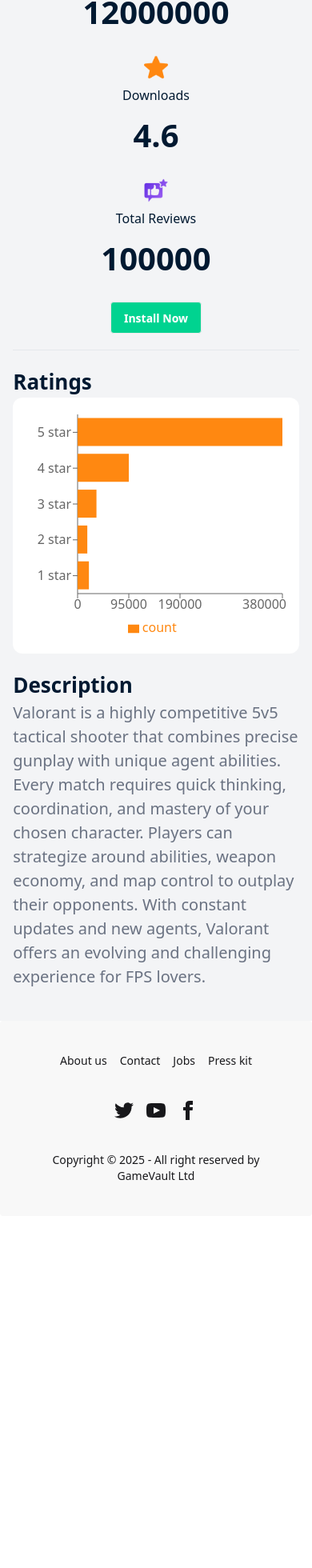
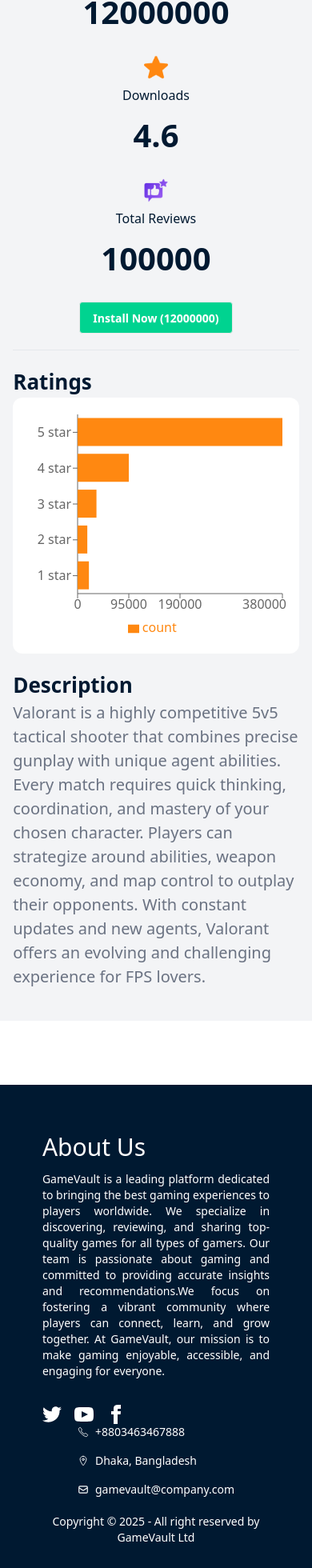
Before and after one commit to SadiaAhmedBushra/b12-a08-hero-apps, a React (Vite) app: page /game/1 in a window 390 px wide. Shown: the part 528-2488 px from the top of the page at 80% size. Before the commit the page ends 2048 px from the top, so only its background shows below. Built offline with nearby package versions, Linux system fonts and the light colour scheme.

Commit message:
sixth commit: custom footer and navigation spinners

```diff
--- a/package.json
+++ b/package.json
@@ -17,6 +17,7 @@
     "react-dom": "^19.1.1",
     "react-icons": "^5.5.0",
     "react-router": "^7.9.3",
+    "react-toastify": "^11.0.5",
     "recharts": "^3.2.1",
     "tailwindcss": "^4.1.14"
   },
--- a/src/App.jsx
+++ b/src/App.jsx
@@ -1,13 +1,14 @@
-
-import './App.css'
+import React from "react";
+import { ToastContainer } from "react-toastify";
+import "react-toastify/dist/ReactToastify.css";
 
 function App() {
-
   return (
     <>
-
+      {/* your routes/components */}
+      <ToastContainer position="top-right" autoClose={2000} hideProgressBar />
     </>
-  )
+  );
 }
 
-export default App
+export default App;
--- a/src/Routes/Routes.jsx
+++ b/src/Routes/Routes.jsx
@@ -5,6 +5,8 @@
 import Installation from "../pages/Installation";
 import ErrorPage from "../pages/ErrorPage";
 import GameDetails from "../pages/GameDetails";
+import { ToastContainer, toast } from "react-toastify";
+import "react-toastify/dist/ReactToastify.css";
 
 const router = createBrowserRouter([
   {
--- a/src/components/Footer.jsx
+++ b/src/components/Footer.jsx
@@ -1,16 +1,28 @@
 import React from "react";
+import { IoLocationOutline } from "react-icons/io5";
+import { IoCallOutline } from "react-icons/io5";
+import { HiOutlineMail } from "react-icons/hi";
 
 const Footer = () => {
   return (
-    <footer className="footer footer-horizontal footer-center bg-base-200 text-base-content rounded p-10">
-      <nav className="grid grid-flow-col gap-4">
-        <a className="link link-hover">About us</a>
-        <a className="link link-hover">Contact</a>
-        <a className="link link-hover">Jobs</a>
-        <a className="link link-hover">Press kit</a>
-      </nav>
+    <footer className="footer footer-horizontal bg-[#001931] text-white mt-20 p-10">
+      <div className="w-11/12 mx-auto flex flex-col justify-between items-center gap-5 my-5">
+        <div className="flex flex-col lg:flex-row justify-between items-center">
+
+          <div className="lg:w-2/3 flex flex-col items-start gap-3">
+            <h1 className="text-3xl">About Us</h1>
+            <p className="text-justify">
+              GameVault is a leading platform dedicated to bringing the best
+              gaming experiences to players worldwide. We specialize in
+              discovering, reviewing, and sharing top-quality games for all
+              types of gamers. Our team is passionate about gaming and committed
+              to providing accurate insights and recommendations.We focus on
+              fostering a vibrant community where players can connect, learn,
+              and grow together. At GameVault, our mission is to make gaming
+              enjoyable, accessible, and engaging for everyone.
+            </p>
             <nav>
-        <div className="grid grid-flow-col gap-4">
+              <div className="flex flex-row gap-4 mt-5">
                 <a>
                   <svg
                     xmlns="http://www.w3.org/2000/svg"
@@ -46,11 +58,34 @@
                 </a>
               </div>
             </nav>
+          </div>
+
+          <nav className="flex flex-col gap-4">
+            <div className="flex flex-row gap-2 items-center">
+              <IoCallOutline />
+              <p className="link link-hover">+8803463467888</p>
+            </div>
+
+            <div className="flex flex-row gap-2 items-center">
+              <IoLocationOutline />
+              <p className="link link-hover">Dhaka, Bangladesh</p>
+            </div>
+
+            <div className="flex flex-row gap-2 items-center">
+              <HiOutlineMail />
+
+              <p className="link link-hover">gamevault@company.com</p>
+            </div>
+          </nav>
+        </div>
+
         <aside>
-        <p>
-          Copyright © {new Date().getFullYear()} - All right reserved by GameVault Ltd
+          <p className="text-center">
+            Copyright © {new Date().getFullYear()} - All right reserved by
+            GameVault Ltd
           </p>
         </aside>
+      </div>
     </footer>
   );
 };
--- a/src/components/LoadingSpinner.jsx
+++ b/src/components/LoadingSpinner.jsx
@@ -2,9 +2,9 @@
 
 const LoadingSpinner = ({ count = 8 }) => {
   return (
-    <div className="grid grid-cols-1 lg:grid-cols-4 gap-5 mt-10">
-      {Array.from({ length: 8 }).map((__, i) => (
-        <div key={i} className="flex w-80 flex-col gap-4">
+    <div className="grid grid-cols-1 lg:grid-cols-4 gap-5 mt-10 mx-auto">
+      {Array.from({ length: count }).map((__, i) => (
+        <div key={i} className="flex justify-center items-center w-80 flex-col gap-4 mx-auto">
           <div className="skeleton h-32 w-full"></div>
           <div className="skeleton h-4 w-28"></div>
           <div className="skeleton h-4 w-full"></div>
--- a/src/pages/Apps.jsx
+++ b/src/pages/Apps.jsx
@@ -2,6 +2,7 @@
 import useGames from "../Hooks/useGames";
 import GameCard from "../components/GameCard";
 import searchImg from "../assets/search.png";
+import appErrorImg from "../assets/App-Error.png"
 import LoadingSpinner from "../components/LoadingSpinner";
 
 const Apps = () => {
@@ -21,7 +22,7 @@
     setSearching(true);
     const timer = setTimeout(() => {
       setSearching(false);
-    }, 100);
+    }, 250);
 
     return () => clearTimeout(timer);
   }, [term]);
@@ -58,9 +59,10 @@
       {isLoading ? (
         <LoadingSpinner count={15} />
       ) : searchedGames.length === 0 ? (
-        <p className="text-center text-2xl text-gray-500 my-10">
-          No App Found!
-        </p>
+        <div className="w-2/5 mt-10 mx-auto border gradient-border">
+          <img className="mx-auto mt-10" src={appErrorImg} alt="" />
+          <p className="text-center text-2xl text-gray-500 my-10">No App Found!</p>
+        </div>
       ) : (
         <div className="grid grid-cols-1 lg:grid-cols-4 gap-5 mt-10 mx-auto">
           {searchedGames.map((game) => (
--- a/src/pages/ErrorPage.jsx
+++ b/src/pages/ErrorPage.jsx
@@ -2,13 +2,19 @@
 import { useRouteError } from "react-router";
 import Navbar from "../components/Navbar";
 import Footer from "../components/Footer";
+import errorPageImg from "../assets/error-404.png"
 
 const ErrorPage = () => {
   const error = useRouteError();
   return(
     <>
     <Navbar></Navbar>
-    <div>{error.message}</div>
+    <div className="w-2/5 mt-10 mx-auto border gradient-border">
+      <p className="text-center my-20 text-4xl gradient-text font-bold">Oops!</p>
+      <img className="mx-auto mt-20" src={errorPageImg} alt="" />
+      <h1 className="text-center my-20 text-4xl">Page Not Found!</h1>
+      <p className="text-center my-20 text-2xl">{error.message}</p>
+      </div>
     <Footer></Footer>
   </>
   )
--- a/src/pages/GameDetails.jsx
+++ b/src/pages/GameDetails.jsx
@@ -1,9 +1,14 @@
 import React from "react";
 import { useParams } from "react-router";
+import { useEffect, useState } from "react";
 import useGames from "../Hooks/useGames";
 import iconDownloads from "../assets/icon-downloads.png";
 import iconStar from "../assets/icon-ratings.png";
 import iconReview from "../assets/icon-review.png";
+import { ToastContainer, toast } from "react-toastify";
+import "react-toastify/dist/ReactToastify.css";
+
+
 import {
   BarChart,
   Bar,
@@ -15,15 +20,30 @@
   Legend,
   Rectangle,
 } from "recharts";
+import LoadingSpinner from "../components/LoadingSpinner";
 
 const GameDetails = () => {
   const { id } = useParams();
   const { games, loading, error } = useGames();
   const game = games.find((g) => String(g.id) === id);
 
-  if (loading) {
-    return <div>Loading...</div>;
-  }
+  const [isInstalled, setIsInstalled] = useState(false);
+
+  useEffect(() => {
+    if (!game) {
+      setIsInstalled(false);
+      return;
+    }
+
+    const raw = localStorage.getItem("installedApps");
+    const existingList = raw ? JSON.parse(raw) : [];
+    const alreadyInstalled = existingList.some((app) => app?.id === game.id);
+    setIsInstalled(alreadyInstalled);
+  }, [game]);
+
+if (loading || !game) {
+  return <LoadingSpinner  count={1}/>;
+}
   const {
     image,
     title,
@@ -39,23 +59,27 @@
     const existingList = JSON.parse(localStorage.getItem("installedApps"));
     let updatedList = [];
     const isDuplicate = existingList.some((app) => app.id === game.id);
+
+
     if (isDuplicate) {
-      return alert("App is already installed");
+      //   return alert("App is already installed");
+      setIsInstalled(true);
+      return toast.warning("This app is already installed!");
     }
+    setIsInstalled(true);
     if (existingList) {
       updatedList = [...existingList, game];
+      toast.success("App installed successfully!");
     } else {
       updatedList.push(game);
+      toast.success("App installed successfully!");
     }
     localStorage.setItem("installedApps", JSON.stringify(updatedList));
   };
 
-
-
-const sortedDataForChart = [...game.ratings].sort(
-  (a, b) => parseInt(b.name) - parseInt(a.name)
-);
-
+  const sortedDataForChart = [...game.ratings].sort(
+    (a, b) => parseInt(b.name) - parseInt(a.name)
+  );
 
   return (
     <div className="w-11/12 mx-auto">
@@ -107,13 +131,20 @@
             </div>
           </div>
 
-          <button
+          {/* <button
             onClick={handleInstalledApps}
             className="btn bg-[#00d390] text-white"
           >
             Install Now
+          </button> */}
+      <button
+            onClick={handleInstalledApps}
+            disabled={isInstalled}
+            className={`btn bg-[#00d390] text-white ${isInstalled ? "opacity-50 cursor-not-allowed" : ""}`}
+          >
+            {isInstalled ?  "Installed" :  `Install Now (${downloads})`}
           </button>
-        </div>
+                  </div>
       </div>
       <hr className="w-full border-t border-gray-200 mt-5" />
 
@@ -121,16 +152,10 @@
       <div className="">
         <h2 className="text-[26px] text-[#001931] font-bold mt-5">Ratings</h2>
         <div className="bg-base-100 rounded-xl p-4 h-80">
-
           <ResponsiveContainer width="100%" height="100%">
             <BarChart layout="vertical" data={sortedDataForChart}>
-
               <XAxis type="number" tick={{ fontSize: 16 }} />
-              <YAxis
-                type="category"
-                dataKey="name"
-                tick={{ fontSize: 16 }}
-              />
+              <YAxis type="category" dataKey="name" tick={{ fontSize: 16 }} />
               <Tooltip />
               <Legend />
               <Bar dataKey="count" fill="#ff8811" />
@@ -141,6 +166,7 @@
 
       <h2 className="text-[26px] text-[#001931] font-bold mt-5">Description</h2>
       <p className="text-[20px] text-gray-500 mb-10">{game.description}</p>
+      <ToastContainer position="top-right" autoClose={2000} hideProgressBar />
     </div>
   );
 };
--- a/src/pages/Home.jsx
+++ b/src/pages/Home.jsx
@@ -6,10 +6,17 @@
 import GameCard from "../components/GameCard";
 import useGames from "../Hooks/useGames";
 import LoadingSpinner from "../components/LoadingSpinner";
+import { ToastContainer, toast } from "react-toastify";
+import "react-toastify/dist/ReactToastify.css";
 
 const Home = () => {
   // const games = useLoaderData();
   const { games, error, loading } = useGames();
+
+    if (loading) {
+  return <LoadingSpinner  count={1}/>;
+}
+
 
   const featuredGames = games.slice(0, 8);
   return (
--- a/src/pages/Installation.jsx
+++ b/src/pages/Installation.jsx
@@ -1,6 +1,10 @@
 import React, { useEffect, useState } from "react";
 import iconDownloads from "../assets/icon-downloads.png";
 import iconStar from "../assets/icon-ratings.png";
+import { ToastContainer, toast } from "react-toastify";
+import "react-toastify/dist/ReactToastify.css";
+import useGames from "../Hooks/useGames";
+import LoadingSpinner from "../components/LoadingSpinner";
 
 const Installation = () => {
   const [installedApps, setInstalledApps] = useState([]);
@@ -23,6 +27,11 @@
     }
   })();
 
+  const { games, loading, error } = useGames();
+
+    if (loading) {
+  return <LoadingSpinner  count={1}/>;
+}
 
   const handleUninstall = (id) => {
     const existingList = JSON.parse(localStorage.getItem("installedApps"));
@@ -30,6 +39,8 @@
 
     setInstalledApps(updatedList)
     localStorage.setItem("installedApps", JSON.stringify(updatedList));
+    toast.success("App uninstalled successfully!");
+
   };
   return (
     <div className="w-11/12 mx-auto mt-10 lg:mt-20">
@@ -96,6 +107,7 @@
           </div>
         </div>
       ))}
+       <ToastContainer position="top-right" autoClose={2000} hideProgressBar />
     </div>
   );
 };
```
Also changed, not shown: 1 other file (tests, documents, lock files or other folders). Lines whose indentation alone changed are shown as unchanged.
